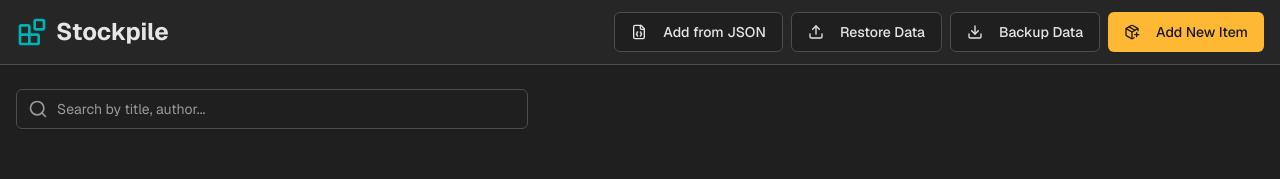
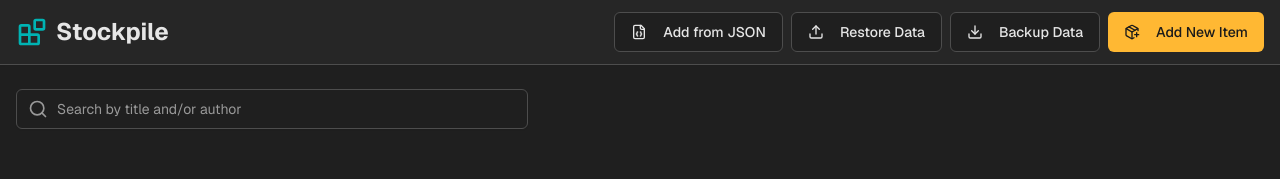
Before and after one commit to flightwithoutwings/stockpile, a Next.js app: page / in a window 1280 px wide. Shown: the top 179 px of the page. Built offline with nearby package versions, Linux system fonts and the light colour scheme.

Commit message:
Modify search text to Search by title and/or author

```diff
--- a/src/app/page.tsx
+++ b/src/app/page.tsx
@@ -324,7 +324,7 @@ export default function HomePage() {
           <Search className="absolute left-3 top-1/2 transform -translate-y-1/2 h-5 w-5 text-muted-foreground" />
           <Input
             type="search"
-            placeholder="Search by title, author..."
+            placeholder="Search by title and/or author"
             value={searchTerm}
             onChange={handleSearchInputChange}
             className="pl-10 w-full max-w-lg shadow-sm text-base"
```
